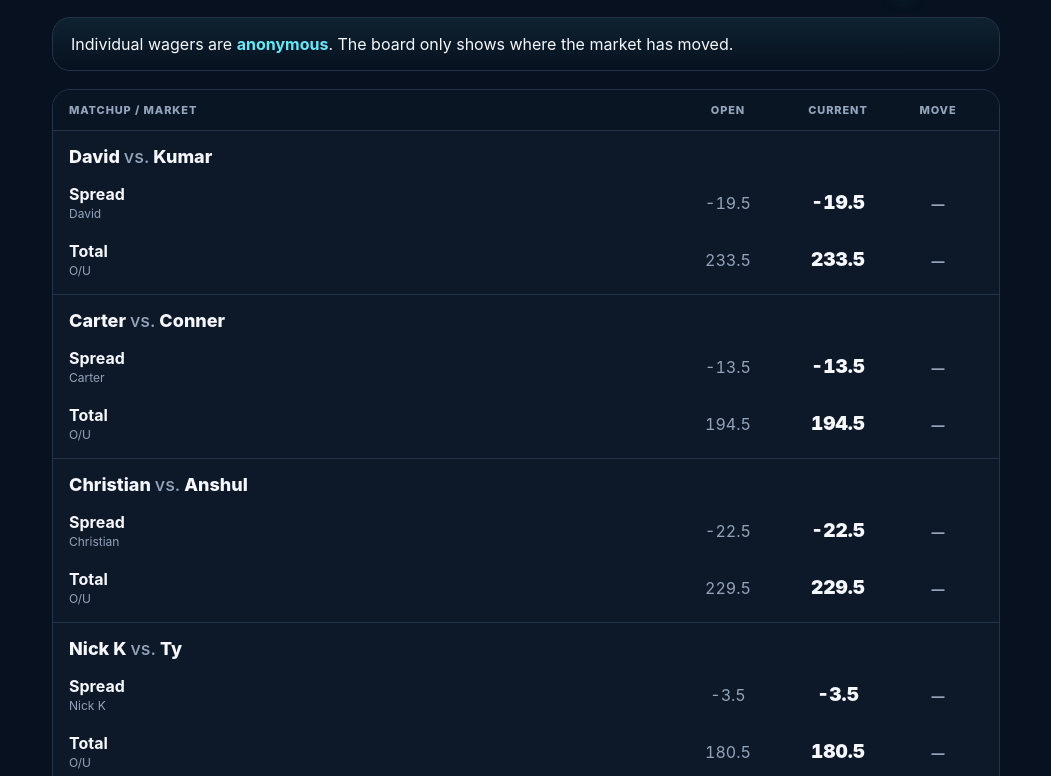
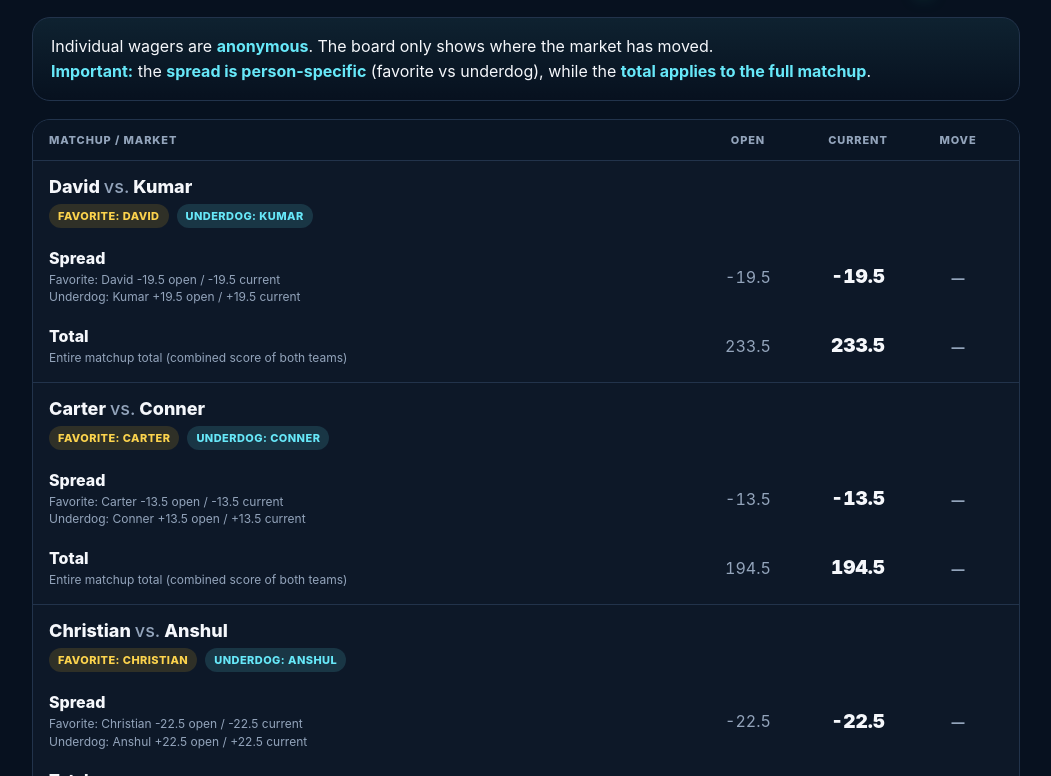
Before and after one commit to mmcclo01/kmk-sportsbook, a plain HTML site: page index.html in a window 1280 px wide. Shown: the part 117-893 px from the top of the page, without its empty margins (114-1165 px from the left). Drawn offline with Linux system fonts and the light colour scheme.

Commit message:
Clarify favorites, underdogs, and matchup totals

```diff
--- a/index.html
+++ b/index.html
@@ -6,81 +6,171 @@
   <meta name="theme-color" content="#07111f">
   <title>KMK Sportsbook — Rivalry Week</title>
   <style>
-    :root{--bg:#07111f;--panel:#0d1828;--panel2:#111f33;--text:#f5f7fb;--muted:#93a4bb;--border:#22334b;--accent:#67e8f9;--up:#34d399;--down:#fb7185}
+    :root{
+      --bg:#07111f;--panel:#0d1828;--panel2:#111f33;--text:#f5f7fb;--muted:#93a4bb;
+      --border:#22334b;--accent:#67e8f9;--up:#34d399;--down:#fb7185;
+      --fav-bg:rgba(251,191,36,.14);--fav-text:#fcd34d;--dog-bg:rgba(103,232,249,.14);--dog-text:#67e8f9;
+    }
     *{box-sizing:border-box}
     html,body{margin:0;padding:0;background:var(--bg);color:var(--text);font-family:Inter,ui-sans-serif,system-ui,-apple-system,BlinkMacSystemFont,"Segoe UI",sans-serif}
-    body{min-height:100vh}.wrap{max-width:980px;margin:0 auto;padding:24px 16px 48px}
+    body{min-height:100vh}
+    .wrap{max-width:1020px;margin:0 auto;padding:24px 16px 48px}
     .top{display:flex;gap:18px;align-items:flex-end;justify-content:space-between;margin-bottom:20px;flex-wrap:wrap}
     .eyebrow{font-size:12px;letter-spacing:.16em;text-transform:uppercase;color:var(--muted);font-weight:800}
-    h1{margin:6px 0;font-size:clamp(28px,5vw,44px);line-height:1.05}.sub{color:var(--muted);font-size:14px}
-    .status{display:flex;align-items:center;gap:8px;color:var(--muted);font-size:13px}.dot{width:9px;height:9px;border-radius:50%;background:var(--up);box-shadow:0 0 18px rgba(52,211,153,.65)}
-    .hero{background:linear-gradient(180deg,rgba(103,232,249,.08),rgba(103,232,249,0));border:1px solid var(--border);border-radius:18px;padding:16px 18px;margin-bottom:18px}
-    .hero strong{color:var(--accent)}.board{border:1px solid var(--border);border-radius:18px;overflow:hidden;background:var(--panel)}
-    .head,.row{display:grid;grid-template-columns:minmax(0,1fr) 110px 110px 90px;align-items:center}
+    h1{margin:6px 0;font-size:clamp(28px,5vw,44px);line-height:1.05}
+    .sub{color:var(--muted);font-size:14px}
+    .status{display:flex;align-items:center;gap:8px;color:var(--muted);font-size:13px}
+    .dot{width:9px;height:9px;border-radius:50%;background:var(--up);box-shadow:0 0 18px rgba(52,211,153,.65)}
+    .hero{background:linear-gradient(180deg,rgba(103,232,249,.08),rgba(103,232,249,0));border:1px solid var(--border);border-radius:18px;padding:16px 18px;margin-bottom:18px;line-height:1.55}
+    .hero strong{color:var(--accent)}
+    .board{border:1px solid var(--border);border-radius:18px;overflow:hidden;background:var(--panel)}
+    .head,.row{display:grid;grid-template-columns:minmax(0,1.3fr) 110px 110px 90px;align-items:center}
     .head{padding:13px 16px;background:#0a1524;color:var(--muted);font-size:11px;font-weight:800;letter-spacing:.08em;text-transform:uppercase;border-bottom:1px solid var(--border)}
-    .game{border-bottom:1px solid var(--border)}.game:last-child{border-bottom:0}.game-title{padding:15px 16px 7px;font-size:18px;font-weight:800}
-    .vs{color:var(--muted);font-weight:500}.row{padding:10px 16px}.row:last-child{padding-bottom:16px}.market-name{font-weight:750}
-    .market-note{font-size:12px;color:var(--muted);margin-top:2px}.num{text-align:center;font-variant-numeric:tabular-nums}.open{color:var(--muted)}
-    .current{font-size:19px;font-weight:900}.move{text-align:center;font-size:13px;font-weight:800}.flat{color:var(--muted)}.up{color:var(--up)}.down{color:var(--down)}
-    .summary{display:grid;grid-template-columns:repeat(3,1fr);gap:12px;margin-top:16px}.card{border:1px solid var(--border);border-radius:14px;background:var(--panel2);padding:14px}
-    .label{font-size:11px;color:var(--muted);text-transform:uppercase;letter-spacing:.08em;font-weight:800}.big{font-size:24px;font-weight:900;margin-top:4px}
-    .fine,.stamp{font-size:12px;color:var(--muted);line-height:1.6}.stamp{margin-top:16px}
-    @media(max-width:640px){.wrap{padding:18px 10px 36px}.head,.row{grid-template-columns:minmax(0,1fr) 72px 76px 58px;padding-left:10px;padding-right:10px}.head{font-size:9px}.game-title{padding-left:10px;padding-right:10px}.current{font-size:16px}.summary{grid-template-columns:1fr}.hero{padding:14px}}
+    .game{border-bottom:1px solid var(--border)}
+    .game:last-child{border-bottom:0}
+    .game-title{padding:15px 16px 7px;font-size:18px;font-weight:800}
+    .vs{color:var(--muted);font-weight:500}
+    .badges{display:flex;gap:8px;flex-wrap:wrap;padding:0 16px 10px}
+    .badge{font-size:11px;font-weight:800;letter-spacing:.04em;text-transform:uppercase;border-radius:999px;padding:5px 9px}
+    .fav{background:var(--fav-bg);color:var(--fav-text)}
+    .dog{background:var(--dog-bg);color:var(--dog-text)}
+    .row{padding:10px 16px}
+    .row:last-child{padding-bottom:16px}
+    .market-name{font-weight:800}
+    .market-note{font-size:12px;color:var(--muted);margin-top:3px;line-height:1.45}
+    .num{text-align:center;font-variant-numeric:tabular-nums}
+    .open{color:var(--muted)}
+    .current{font-size:19px;font-weight:900}
+    .move{text-align:center;font-size:13px;font-weight:800}
+    .flat{color:var(--muted)} .up{color:var(--up)} .down{color:var(--down)}
+    .summary{display:grid;grid-template-columns:repeat(3,1fr);gap:12px;margin-top:16px}
+    .card{border:1px solid var(--border);border-radius:14px;background:var(--panel2);padding:14px}
+    .label{font-size:11px;color:var(--muted);text-transform:uppercase;letter-spacing:.08em;font-weight:800}
+    .big{font-size:24px;font-weight:900;margin-top:4px}
+    .fine,.stamp{font-size:12px;color:var(--muted);line-height:1.6}
+    .stamp{margin-top:16px}
+    @media(max-width:700px){
+      .wrap{padding:18px 10px 36px}
+      .head,.row{grid-template-columns:minmax(0,1.25fr) 72px 76px 58px;padding-left:10px;padding-right:10px}
+      .head{font-size:9px}
+      .game-title,.badges{padding-left:10px;padding-right:10px}
+      .current{font-size:16px}
+      .summary{grid-template-columns:1fr}
+      .hero{padding:14px}
+    }
   </style>
 </head>
 <body>
 <main class="wrap">
   <section class="top">
-    <div><div class="eyebrow">KMK Sportsbook • Rivalry Week</div><h1>Rivalry Week Betting Board</h1><div class="sub">$1 FAAB = 1 point of line movement</div></div>
+    <div>
+      <div class="eyebrow">KMK Sportsbook • Rivalry Week</div>
+      <h1>Rivalry Week Betting Board</h1>
+      <div class="sub">$1 FAAB = 1 point of line movement</div>
+    </div>
     <div class="status"><span class="dot"></span> Markets open</div>
   </section>
-  <section class="hero">Individual wagers are <strong>anonymous</strong>. The board only shows where the market has moved.</section>
+
+  <section class="hero">
+    Individual wagers are <strong>anonymous</strong>. The board only shows where the market has moved.<br>
+    <strong>Important:</strong> the <strong>spread is person-specific</strong> (favorite vs underdog), while the <strong>total applies to the full matchup</strong>.
+  </section>
+
   <section class="board">
-    <div class="head"><div>Matchup / Market</div><div class="num">Open</div><div class="num">Current</div><div class="num">Move</div></div>
+    <div class="head">
+      <div>Matchup / Market</div>
+      <div class="num">Open</div>
+      <div class="num">Current</div>
+      <div class="num">Move</div>
+    </div>
     <div id="games"></div>
   </section>
+
   <section class="summary">
     <div class="card"><div class="label">Games</div><div class="big" id="gameCount">6</div></div>
     <div class="card"><div class="label">Total FAAB Wagered</div><div class="big" id="volume">$0</div></div>
     <div class="card"><div class="label">Markets Moved</div><div class="big" id="moved">0</div></div>
   </section>
+
   <div class="stamp" id="stamp">Opening board</div>
-  <div class="fine">Spread movement: bets on the favorite make the favorite more negative; bets on the underdog move the spread toward the underdog. Total bets move the O/U up or down by the FAAB amount wagered.</div>
+  <div class="fine">Spread example: if David is -19.5, David is the favorite and Kumar is the underdog at +19.5. Total example: 233.5 refers to the combined projected score for the entire matchup.</div>
 </main>
+
 <script>
-const board={
-  totalFaabWagered:0,
-  lastUpdated:"Opening board",
-  games:[
-    {a:"David",b:"Kumar",openingSpread:-19.5,currentSpread:-19.5,openingTotal:233.5,currentTotal:233.5},
-    {a:"Carter",b:"Conner",openingSpread:-13.5,currentSpread:-13.5,openingTotal:194.5,currentTotal:194.5},
-    {a:"Christian",b:"Anshul",openingSpread:-22.5,currentSpread:-22.5,openingTotal:229.5,currentTotal:229.5},
-    {a:"Nick K",b:"Ty",openingSpread:-3.5,currentSpread:-3.5,openingTotal:180.5,currentTotal:180.5},
-    {a:"Nick C",b:"Mason",openingSpread:-13.5,currentSpread:-13.5,openingTotal:209.5,currentTotal:209.5},
-    {a:"Ben",b:"Tommy",openingSpread:-5.5,currentSpread:-5.5,openingTotal:223.5,currentTotal:223.5}
+const board = {
+  totalFaabWagered: 0,
+  lastUpdated: "Opening board",
+  games: [
+    {a:"David", b:"Kumar", openingSpread:-19.5, currentSpread:-19.5, openingTotal:233.5, currentTotal:233.5},
+    {a:"Carter", b:"Conner", openingSpread:-13.5, currentSpread:-13.5, openingTotal:194.5, currentTotal:194.5},
+    {a:"Christian", b:"Anshul", openingSpread:-22.5, currentSpread:-22.5, openingTotal:229.5, currentTotal:229.5},
+    {a:"Nick K", b:"Ty", openingSpread:-3.5, currentSpread:-3.5, openingTotal:180.5, currentTotal:180.5},
+    {a:"Nick C", b:"Mason", openingSpread:-13.5, currentSpread:-13.5, openingTotal:209.5, currentTotal:209.5},
+    {a:"Ben", b:"Tommy", openingSpread:-5.5, currentSpread:-5.5, openingTotal:223.5, currentTotal:223.5}
   ]
 };
-function spread(n){return (n>0?"+":"")+n.toFixed(1)}
-function move(open,current){
-  var d=current-open;
-  if(Math.abs(d)<.0001)return '<span class="move flat">—</span>';
-  return '<span class="move '+(d>0?'up':'down')+'">'+(d>0?'▲':'▼')+' '+Math.abs(d).toFixed(1)+'</span>';
+
+function fmtSigned(n){ return (n > 0 ? "+" : "") + n.toFixed(1); }
+function move(open, current){
+  const d = current - open;
+  if (Math.abs(d) < 0.0001) return '<span class="move flat">—</span>';
+  return '<span class="move ' + (d > 0 ? 'up' : 'down') + '">' + (d > 0 ? '▲' : '▼') + ' ' + Math.abs(d).toFixed(1) + '</span>';
 }
-var games=document.getElementById("games"),moved=0;
-board.games.forEach(function(g){
-  if(Math.abs(g.currentSpread-g.openingSpread)>.0001)moved++;
-  if(Math.abs(g.currentTotal-g.openingTotal)>.0001)moved++;
-  var el=document.createElement("div");el.className="game";
-  el.innerHTML=
-    '<div class="game-title">'+g.a+' <span class="vs">vs.</span> '+g.b+'</div>'+
-    '<div class="row"><div><div class="market-name">Spread</div><div class="market-note">'+g.a+'</div></div><div class="num open">'+spread(g.openingSpread)+'</div><div class="num current">'+spread(g.currentSpread)+'</div><div class="num">'+move(g.openingSpread,g.currentSpread)+'</div></div>'+
-    '<div class="row"><div><div class="market-name">Total</div><div class="market-note">O/U</div></div><div class="num open">'+g.openingTotal.toFixed(1)+'</div><div class="num current">'+g.currentTotal.toFixed(1)+'</div><div class="num">'+move(g.openingTotal,g.currentTotal)+'</div></div>';
-  games.appendChild(el);
+function spreadDetails(spread){
+  if (spread <= 0){
+    return { favoriteSide: fmtSigned(spread), underdogSide: "+" + Math.abs(spread).toFixed(1) };
+  } else {
+    return { favoriteSide: "-" + Math.abs(spread).toFixed(1), underdogSide: fmtSigned(spread) };
+  }
+}
+
+const gamesEl = document.getElementById("games");
+let moved = 0;
+
+board.games.forEach(g => {
+  if (Math.abs(g.currentSpread - g.openingSpread) > 0.0001) moved++;
+  if (Math.abs(g.currentTotal - g.openingTotal) > 0.0001) moved++;
+
+  const openSpread = spreadDetails(g.openingSpread);
+  const currentSpread = spreadDetails(g.currentSpread);
+
+  const block = document.createElement("div");
+  block.className = "game";
+  block.innerHTML = `
+    <div class="game-title">${g.a} <span class="vs">vs.</span> ${g.b}</div>
+    <div class="badges">
+      <span class="badge fav">Favorite: ${g.a}</span>
+      <span class="badge dog">Underdog: ${g.b}</span>
+    </div>
+    <div class="row">
+      <div>
+        <div class="market-name">Spread</div>
+        <div class="market-note">
+          Favorite: ${g.a} ${openSpread.favoriteSide} open / ${currentSpread.favoriteSide} current<br>
+          Underdog: ${g.b} ${openSpread.underdogSide} open / ${currentSpread.underdogSide} current
+        </div>
+      </div>
+      <div class="num open">${openSpread.favoriteSide}</div>
+      <div class="num current">${currentSpread.favoriteSide}</div>
+      <div class="num">${move(g.openingSpread, g.currentSpread)}</div>
+    </div>
+    <div class="row">
+      <div>
+        <div class="market-name">Total</div>
+        <div class="market-note">Entire matchup total (combined score of both teams)</div>
+      </div>
+      <div class="num open">${g.openingTotal.toFixed(1)}</div>
+      <div class="num current">${g.currentTotal.toFixed(1)}</div>
+      <div class="num">${move(g.openingTotal, g.currentTotal)}</div>
+    </div>
+  `;
+  gamesEl.appendChild(block);
 });
-document.getElementById("gameCount").textContent=board.games.length;
-document.getElementById("volume").textContent="$"+board.totalFaabWagered;
-document.getElementById("moved").textContent=moved;
-document.getElementById("stamp").textContent=board.lastUpdated;
+
+document.getElementById("gameCount").textContent = board.games.length;
+document.getElementById("volume").textContent = "$" + board.totalFaabWagered;
+document.getElementById("moved").textContent = moved;
+document.getElementById("stamp").textContent = board.lastUpdated;
 </script>
 </body>
 </html>
```
